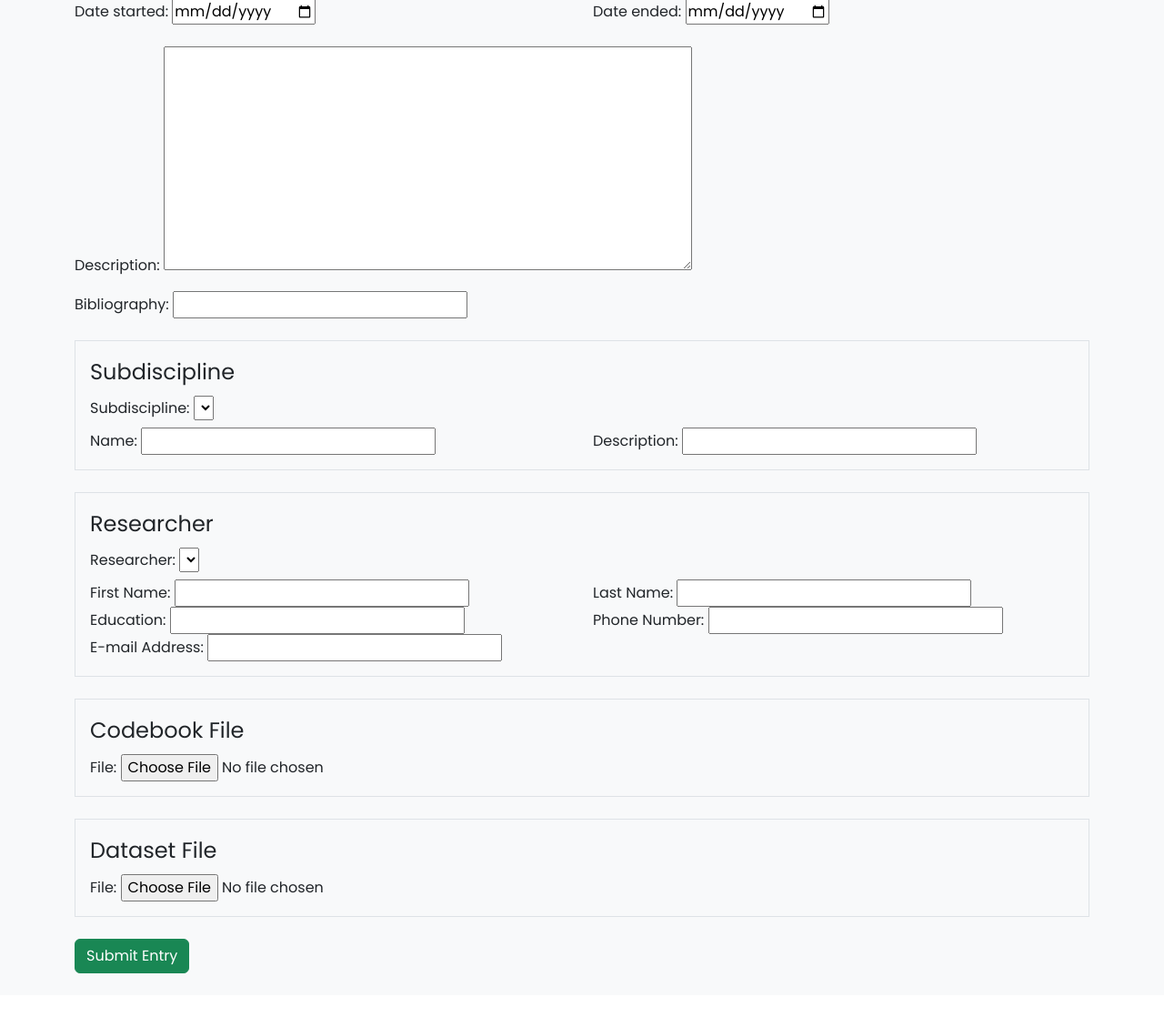
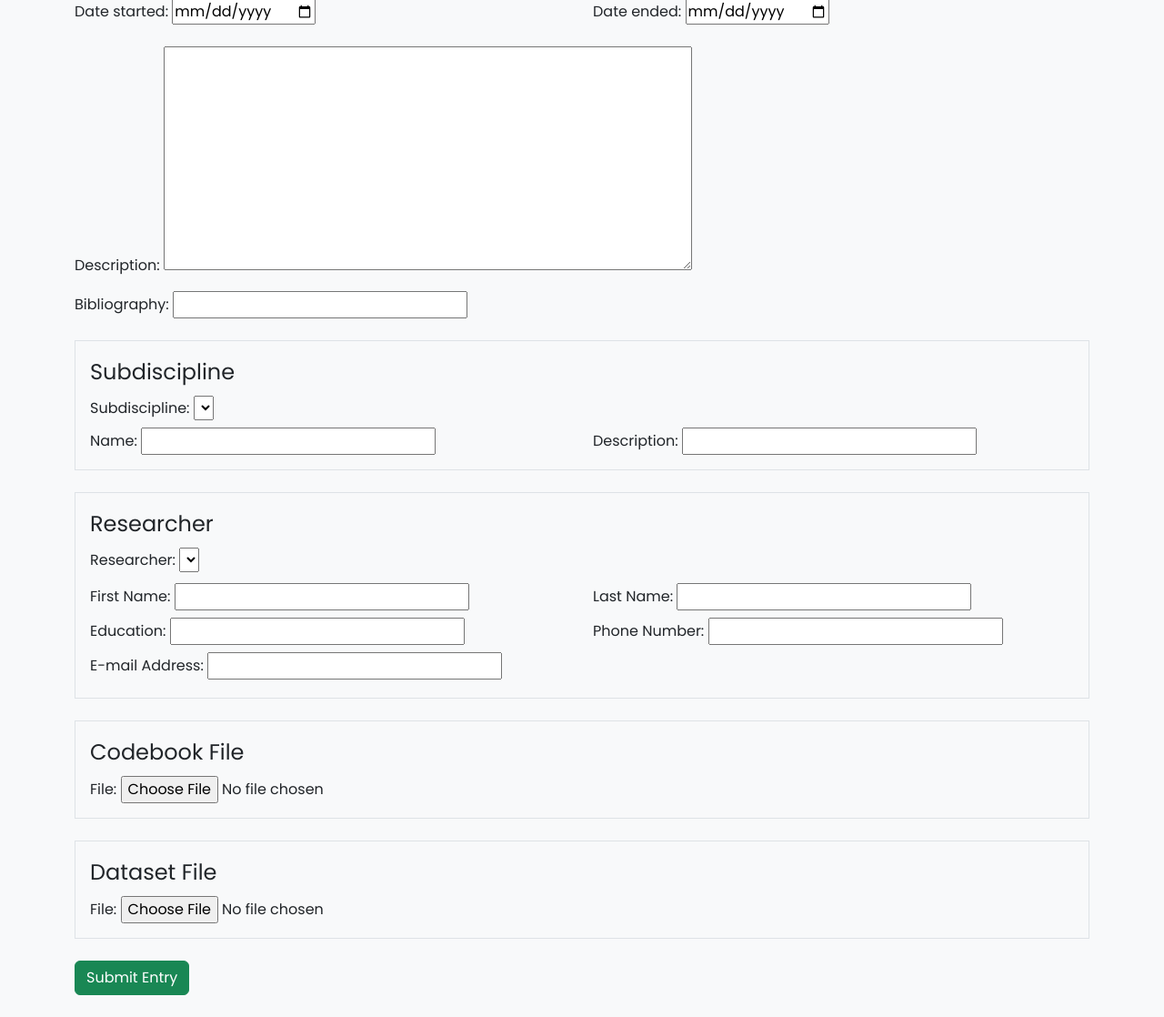
Before and after one commit to gitinference/fsdc-webapp, a Django app: template dashboard/templates/dashboard/add_entry.html in a window 1280 px wide. Shown: the part 143-1261 px from the top of the page at 91% size. Before the commit the page ends 1237 px from the top, so only its background shows below. Run offline with Django 5.2, Linux system fonts and the light colour scheme; the template is opened without the code that fills it: values named after a table or form of the project are taken from there, others are empty.

Commit message:
add spacing between new researcher fields

```diff
--- a/dashboard/templates/dashboard/add_entry.html
+++ b/dashboard/templates/dashboard/add_entry.html
@@ -42,11 +42,11 @@
       {{ res_form.use_existing.label_tag }} {{ res_form.use_existing }}
     </div>
     <div id="res_new_fields" class="row d-none">
-      <div class="col-md-6">{{ res_form.fname.label_tag }} {{ res_form.fname }}</div>
-      <div class="col-md-6">{{ res_form.lname.label_tag }} {{ res_form.lname }}</div>
-      <div class="col-md-6">{{ res_form.education.label_tag }} {{ res_form.education }}</div>
-      <div class="col-md-6">{{ res_form.phone.label_tag }} {{ res_form.phone }}</div>
-      <div class="col-12">{{ res_form.email.label_tag }} {{ res_form.email }}</div>
+      <div class="col-md-6 my-1">{{ res_form.fname.label_tag }} {{ res_form.fname }}</div>
+      <div class="col-md-6 my-1">{{ res_form.lname.label_tag }} {{ res_form.lname }}</div>
+      <div class="col-md-6 my-1">{{ res_form.education.label_tag }} {{ res_form.education }}</div>
+      <div class="col-md-6 my-1">{{ res_form.phone.label_tag }} {{ res_form.phone }}</div>
+      <div class="col-12 my-1">{{ res_form.email.label_tag }} {{ res_form.email }}</div>
     </div>
   </fieldset>
 
```
